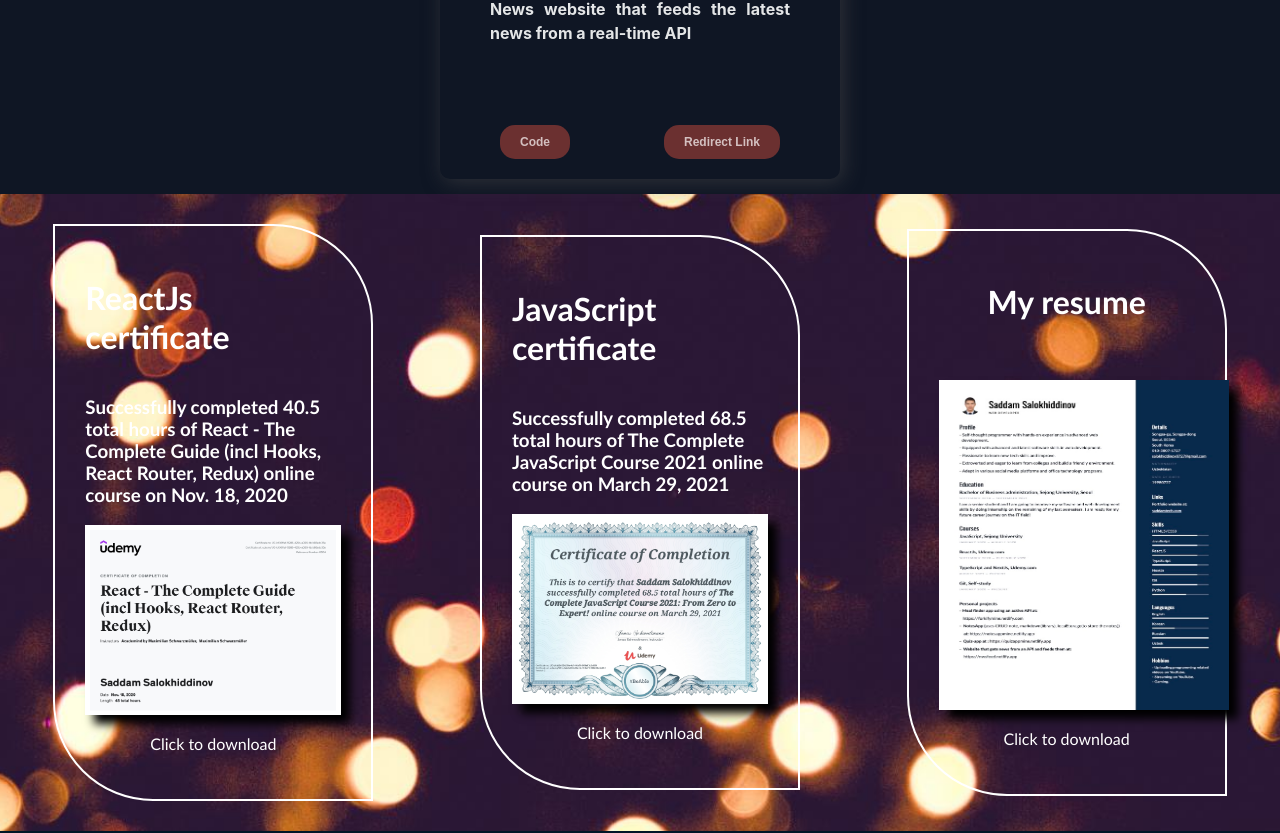
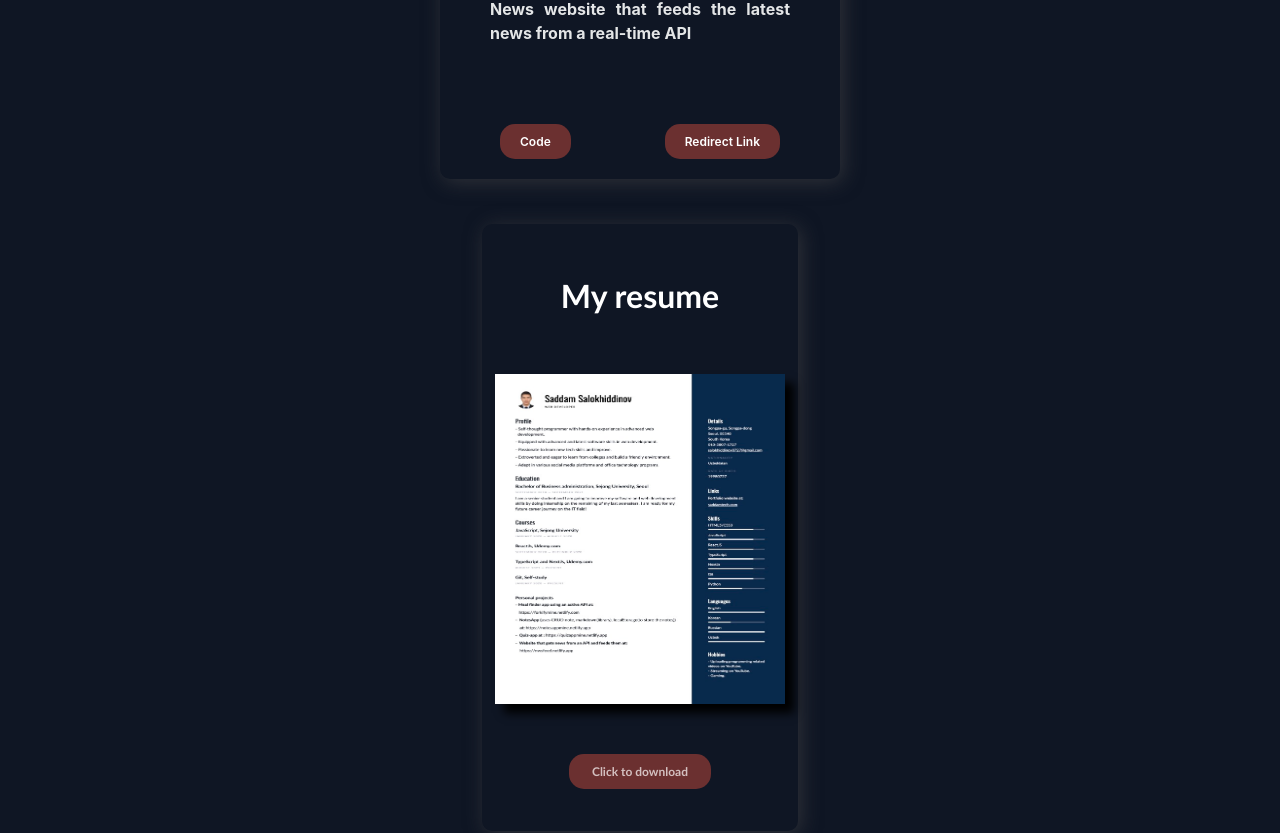
Before and after one commit to Saddam-tech/portfoliomine, a React (Create React App) app: page / in a window 1280 px wide. Shown: the part 7337-8170 px from the top of the page. Built offline with nearby package versions, Linux system fonts and the light colour scheme.

Commit message:
latest changes

```diff
--- a/src/components/Certificate.js
+++ b/src/components/Certificate.js
@@ -1,7 +1,7 @@
 import React from "react";
 import styled from "styled-components";
 
-const Certificates = props => {
+const Certificates = (props) => {
   return (
     <Container>
       <div className="container">
@@ -34,15 +34,10 @@
   justify-content: center;
   margin: 30px;
   padding: 30px;
-  border: 2px solid white;
-  border-radius: 0 100px;
+  border-radius: 10px;
+  box-shadow: 3px 3px 20px rgba(80, 78, 78, 0.5);
   cursor: pointer;
   transition: 0.5s ease-out;
-  :hover {
-    border-radius: 100px;
-    transition: 0.5s ease-in;
-    background: white;
-  }
 
   @media screen and (max-width: 728px) {
     width: 100%;
@@ -56,9 +51,6 @@
     color: white;
     width: 100%;
     font-family: Optima, sans-serif;
-    :hover {
-      color: black;
-    }
   }
 
   .image {
@@ -73,9 +65,26 @@
     width: 100%;
     text-align: center;
     text-decoration: none;
-  }
+    display: flex;
+    align-items: center;
+    justify-content: center;
+    flex-direction: column;
 
-  a:hover {
-    color: #000;
+    p {
+      color: #d4c0c0;
+      font-size: 12px;
+      padding: 10px 20px;
+      background: #6b3030;
+      margin-top: 50px;
+      border-radius: 15px;
+      font-weight: 600;
+      border: none;
+      width: 40%;
+      transition: 0.5s;
+      cursor: pointer;
+      &:hover {
+        background: #801414;
+      }
+    }
   }
 `;
--- a/src/components/Certificates.js
+++ b/src/components/Certificates.js
@@ -7,22 +7,6 @@
 
 const Certificates = () => {
   const [certificates] = useState([
-    {
-      id: 1,
-      title: "ReactJs certificate",
-      content:
-        "Successfully completed 40.5 total hours of React - The Complete Guide (incl Hooks, React Router, Redux) online course on Nov. 18, 2020",
-      type: "react",
-      path: "./videos/Saddam-reactjs-certificate.jpeg",
-    },
-    {
-      id: 2,
-      title: "JavaScript certificate",
-      content:
-        "Successfully completed 68.5 total hours of The Complete JavaScript Course 2021 online course on March 29, 2021",
-      type: "javascript",
-      path: "./videos/javascript.jpeg",
-    },
     {
       id: 3,
       title: "My resume",
@@ -36,7 +20,7 @@
   return (
     <Container id="testimonial">
       <div className="container">
-        {certificates.map(certificate => (
+        {certificates.map((certificate) => (
           <Certificate
             key={certificate.id}
             title={certificate.title}
@@ -61,10 +45,7 @@
   flex-wrap: wrap;
   width: 100%;
   height: 100%;
-  background-image: url(${Background});
-  background-size: cover;
-  background-position: center;
-  background-repeat: no-repeat;
+  background-color: #0f1624;
 
   .container {
     display: flex;
@@ -74,9 +55,7 @@
     height: 100%;
     flex-wrap: wrap;
   }
-  .cards {
-    display: ;
-  }
+
   .project {
     display: flex;
     flex-direction: row;
--- a/src/components/Project.js
+++ b/src/components/Project.js
@@ -1,7 +1,7 @@
 import React from "react";
 import styled from "styled-components";
 
-const Project = ({ link, title, description, src, video }) => {
+const Project = ({ link, title, description, src, video, gh }) => {
   return (
     <Container>
       <a href={link} target="blank">
@@ -14,8 +14,8 @@
         <h4>{description}</h4>
       </a>
       <div className="button-wrap">
-        <button>Code</button>
-        <button>Redirect Link</button>
+        <a href={gh}>Code</a>
+        <a href={link}>Redirect Link</a>
       </div>
     </Container>
   );
@@ -48,7 +48,7 @@
     bottom: 20px;
     width: 70%;
 
-    button {
+    a {
       color: #d4c0c0;
       font-size: 12px;
       padding: 10px 20px;
--- a/src/components/Resume.js
+++ b/src/components/Resume.js
@@ -12,6 +12,7 @@
         "[made by CredIT] One of the websites where I made a huge contribution to the development of the game side, UI and websocket communication with the backend",
       link: "https://espotworld.com/",
       src: "./videos/espot.png",
+      gh: "https://github.com/Saddam-tech/classpot-front.git",
     },
     {
       id: 2,
@@ -20,6 +21,7 @@
         "[made by CredIT] Here I implemented the communication of the client side with the server on all parts for fetching and posting data",
       link: "https://korowd.com/",
       src: "./videos/korowd.png",
+      gh: "https://github.com/teamcredit/korowd-front.git",
     },
     {
       id: 7,
@@ -28,6 +30,7 @@
         "Food search and recipe finder website that uses real-time API to fetch data from",
       link: "https://forkifymine.netlify.app/",
       src: "./videos/forkify.mp4",
+      gh: "https://github.com/Saddam-tech/forkifymine.git",
       video: true,
     },
     {
@@ -37,6 +40,7 @@
         "News website that feeds the latest news from a real-time API",
       link: "https://newsfeed.netlify.app/",
       src: "./videos/newsfeed.mp4",
+      gh: "https://github.com/Saddam-tech/newsFeed.com.git",
       video: true,
     },
   ]);
@@ -54,6 +58,7 @@
             title={item.title}
             description={item.description}
             link={item.link}
+            gh={item.gh}
             src={item.src}
             video={item.video}
           />
```
Also changed, not shown: 1 other file (tests, documents, lock files or other folders).
